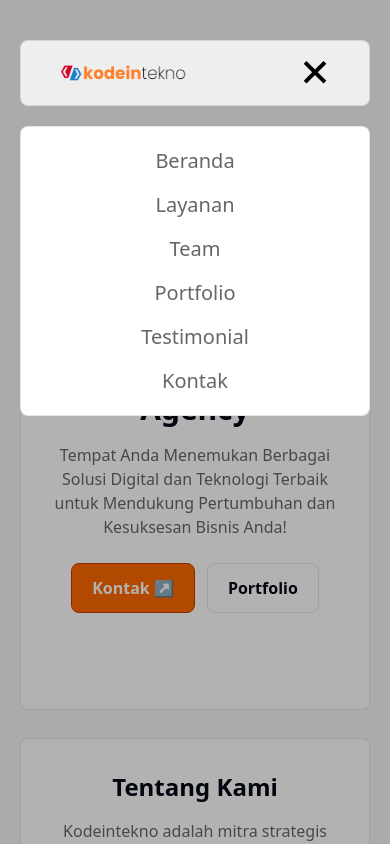
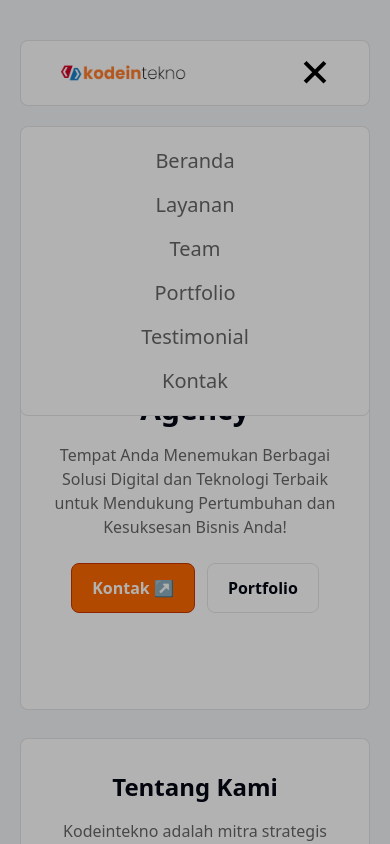
Before and after one commit to kodeintekno-dev/kodeintekno-classmeet, a React (Vite) app: page / in a window 390 px wide. Both pictures are taken after a click on the element 315 px from the left and 73 px from the top of the page. Shown: the top 844 px of the page. Built offline with nearby package versions, Linux system fonts and the light colour scheme.

Commit message:
fix(navbar): make navbar always on top

```diff
--- a/src/components/Navbar.tsx
+++ b/src/components/Navbar.tsx
@@ -10,8 +10,8 @@ export default function Navbar() {
   }, [navHamburger]);
 
   return (
-    <div className="fixed top-0 inset-x-0 container mx-auto sm:px-12 px-5 space-y-5">
-      <nav className="flex justify-between items-center px-10 py-5 border border-black/10 rounded-lg mt-10 bg-white/80 backdrop-blur-xl relative z-50">
+    <div className="fixed top-0 inset-x-0 container mx-auto sm:px-12 px-5 space-y-5 z-50">
+      <nav className="flex justify-between items-center px-10 py-5 border border-black/10 rounded-lg mt-10 bg-white/80 backdrop-blur-xl relative">
         <img src="/img/logo.png" alt="KodeinTekno" className="h-6 sm:h-8" />
         <ul className="hidden lg:flex gap-8 items-center">
           {links.map((link, i) => (
@@ -47,7 +47,7 @@ export default function Navbar() {
           navHamburger
             ? "lg:hidden translate-x-0"
             : "translate-x-2/1 pointer-events-none opacity-0",
-          "flex flex-col gap-4 items-center bg-white px-10 py-5 border border-black/10 rounded-lg transition-transform duration-300 absolute inset-x-5 sm:inset-x-12 z-50",
+          "flex flex-col gap-4 items-center bg-white px-10 py-5 border border-black/10 rounded-lg transition-transform duration-300 absolute inset-x-5 sm:inset-x-12",
         )}
       >
         {links.map((link, i) => (
```
